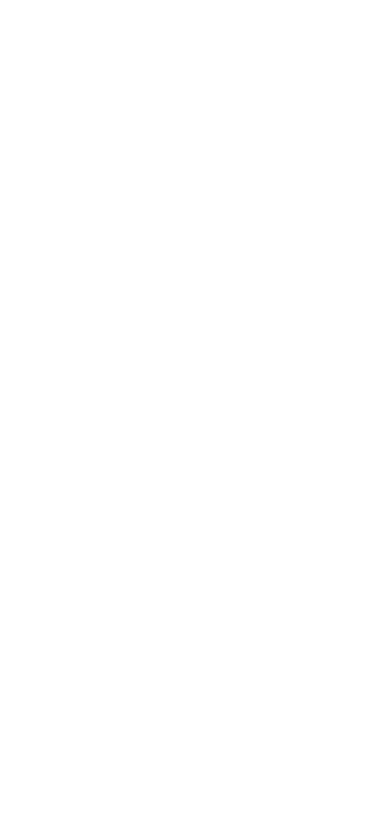
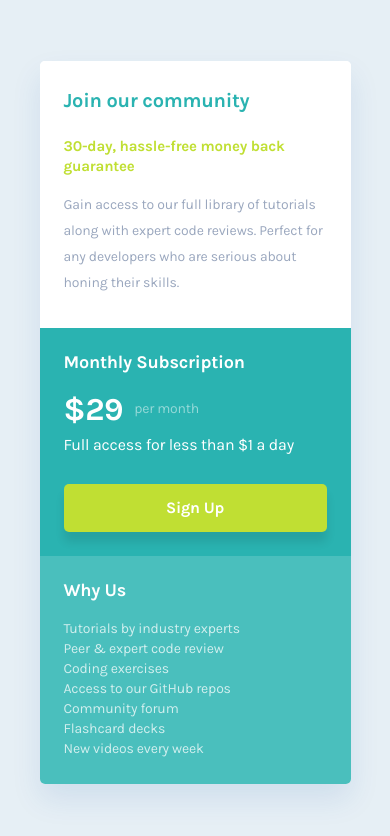
Before and after one commit to brian-jensen/single-price-grid-component, a plain HTML site: page index.html in a window 390 px wide. Drawn offline with Linux system fonts and the light colour scheme.

Commit message:
Add mobile html and css

```diff
--- a/css/styles.css
+++ b/css/styles.css
@@ -1,5 +1,23 @@
 :root {
-  font-family: 'Karla', sans-serif;
+  --color-body-bg: hsl(204, 42.9%, 93.1%);
+  --color-primary-bg: hsl(179.1, 62%, 43.3%);
+  --color-secondary-bg: hsl(179, 47.8%, 52%);
+  --color-button-bg: hsl(70.8, 72.9%, 53.7%);
+  --color-pure-white: hsl(0, 0%, 100%);
+  --color-white-75: hsla(0, 0%, 100%, 0.75);
+  --color-white-50: hsla(0, 0%, 100%, 0.5);
+  --color-text: hsl(218.3, 21.7%, 67.5%);
+  --text-h1: 700 20px/23px "Karla", sans-serif;
+  --text-h2: 700 18px/21px "Karla", sans-serif;
+  --text-callout: 700 15px/20px "Karla", sans-serif;
+  --text-p: 400 14px/26px "Karla", sans-serif;
+  --text-price: 700 32px/37px "Karla", sans-serif;
+  --text-duration: 400 14px/26px "Karla", sans-serif;
+  --text-price-p: 400 16px/26px "Karla", sans-serif;
+  --text-button: 700 16px/19px "Karla", sans-serif;
+  --text-li: 400 14px/20px "Karla", sans-serif;
+  --shadow-card: 0rem 0.9375rem 1.875rem hsla(211.6, 100%, 33.5%, 0.1);
+  --shadow-button: 0rem 0.625rem 0.625rem hsla(0, 0%, 0%, 0.1);
 }
 
 * {
@@ -8,7 +26,9 @@
   padding: 0;
 }
 
-input, select, textarea {
+input,
+select,
+textarea {
   border: none;
   box-shadow: none;
   outline: none;
@@ -21,6 +41,120 @@ a:active {
   color: inherit;
 }
 
-ul, ol {
+ul,
+ol {
   list-style: none;
 }
+
+body {
+  background-color: var(--color-body-bg)
+}
+
+.wrapper {
+  display: flex;
+  justify-content: center;
+  align-items: center;
+  min-height: 100vh;
+}
+
+.card {
+  display: grid;
+  grid-template-columns: 19.4375rem;
+  grid-template-rows: 16.6875rem 14.25rem 14.25rem;
+  box-shadow: var(--shadow-card);
+  background-color: var(--color-pure-white);
+  border-radius: 5px;
+}
+
+.card>section {
+  padding: 1.5rem;
+}
+
+.card-top {
+  background-color: var(--color-pure-white);
+  border-radius: 5px 5px 0 0;
+}
+
+.card-mid {
+  background-color: var(--color-primary-bg);
+}
+
+.card-btm {
+  background-color: var(--color-secondary-bg);
+  border-radius: 0 0 5px 5px;
+}
+
+.card h1 {
+  margin-top: 4px;
+  margin-bottom: 24px;
+  font: var(--text-h1);
+  color: var(--color-primary-bg);
+  letter-spacing: -0.0156rem;
+}
+
+.card .callout {
+  margin-bottom: 16px;
+  font: var(--text-callout);
+  color: var(--color-button-bg);
+  letter-spacing: -0.0117rem;
+}
+
+.card-top-text {
+  margin-bottom: 8px;
+  font: var(--text-p);
+  color: var(--color-text);
+  letter-spacing: -0.0109rem;
+}
+
+.card h2 {
+  margin-bottom: 18px;
+  font: var(--text-h2);
+  color: var(--color-pure-white);
+  letter-spacing: -0.0141rem;
+}
+
+.price-text {
+  display: flex;
+  align-items: center;
+  margin-top: 18px;
+  margin-bottom: 4px;
+}
+
+.price {
+  font: var(--text-price);
+  color: var(--color-pure-white);
+  margin-right: 11px;
+  letter-spacing: -0.025rem;
+}
+
+.duration {
+  font: var(--text-duration);
+  color: var(--color-white-50);
+  letter-spacing: -0.0125rem;
+}
+
+.card-mid>p {
+  font: var(--text-price-p);
+  color: var(--color-pure-white);
+  letter-spacing: -0.0125rem;
+}
+
+.card-mid button {
+  width: 100%;
+  height: 48px;
+  margin-top: 26px;
+  font: var(--text-button);
+  color: var(--color-pure-white);
+  background: hsl(70.8, 72.9%, 53.7%);
+  box-shadow: 0rem 0.625rem 0.625rem rgba(0, 0, 0, 0.0973011);
+  border-radius: 5px;
+  letter-spacing: -0.0125rem;
+  outline: none;
+  border: none;
+}
+
+li {
+  font: var(--text-li);
+  color: var(--color-white-75);
+  letter-spacing: -0.0109rem;
+}
--- a/index.html
+++ b/index.html
@@ -13,6 +13,36 @@
   <link rel="stylesheet" href="css/styles.css">
 </head>
 <body>
-
+  <div class="wrapper">
+    <main class="card">
+      <section class="card-top">
+        <h1>Join our community</h1>
+        <p class="callout">30-day, hassle-free money back guarantee</p>
+        <p class="card-top-text">Gain access to our full library of tutorials along with expert code reviews.
+          Perfect for any developers who are serious about honing their skills.</p>
+      </section>
+      <section class="card-mid">
+        <h2>Monthly Subscription</h2>
+        <div class="price-text">
+          <p class="price">$29</p>
+          <p class="duration">per month</p>
+        </div>
+        <p>Full access for less than &dollar;1 a day</p>
+        <button>Sign Up</button>
+      </section>
+      <section class="card-btm">
+        <h2>Why Us</h2>
+        <ul>
+          <li>Tutorials by industry experts</li>
+          <li>Peer &amp; expert code review</li>
+          <li>Coding exercises</li>
+          <li>Access to our GitHub repos</li>
+          <li>Community forum</li>
+          <li>Flashcard decks</li>
+          <li>New videos every week</li>
+        </ul>
+      </section>
+    </main>
+  </div>
 </body>
 </html>
```
Also changed, not shown: 1 other file.
